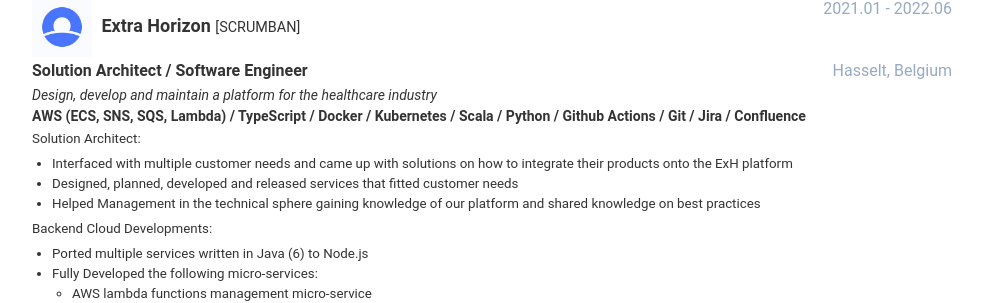
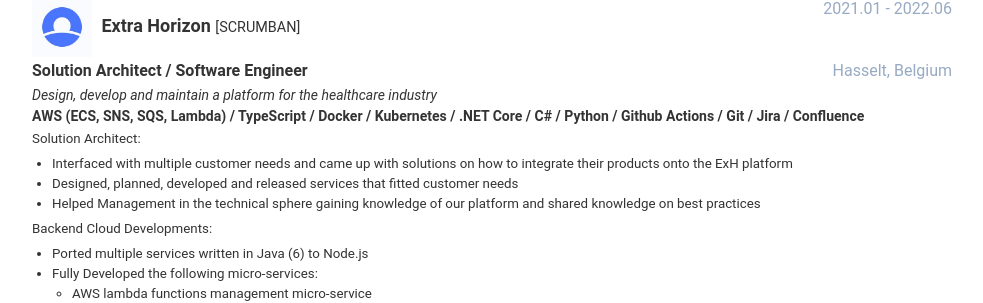
Before and after one commit to romdj/romdj.github.io, a Jekyll site: the page built from index.html, in a window 1280 px wide and 900 px high, scrolled down 1174 px. Shown: the part 152-455 px from the top of the window, without its empty margins (148-1131 px from the left). Built offline with Jekyll 4.4.1, drawn with Linux system fonts in a browser that asks for light colours; nearby versions of some CDN libraries.

Commit message:
added C#/.NET layers

```diff
--- a/_data/data.yml
+++ b/_data/data.yml
@@ -201,7 +201,8 @@
         - ' / TypeScript'
         - ' / Docker'
         - ' / Kubernetes'
-        - ' / Scala'
+        - ' / .NET Core'
+        - ' / C#'
         - ' / Python'
         - ' / Github Actions'
         - ' / Git'
@@ -420,6 +421,8 @@
       level: 4
     - name: Azure (Functions, CosmosDB (and 6 other services used))
       level: 3
+    - name: .NET Core/C#
+      level: 3.5
     - name: GCP (Cloud Functions, Firestore, Firebase, BigQuery, PubSub, Dataflow, Datastore)
       level: 3
     - name: Node.js (JavaScript, TypeScript)
```
